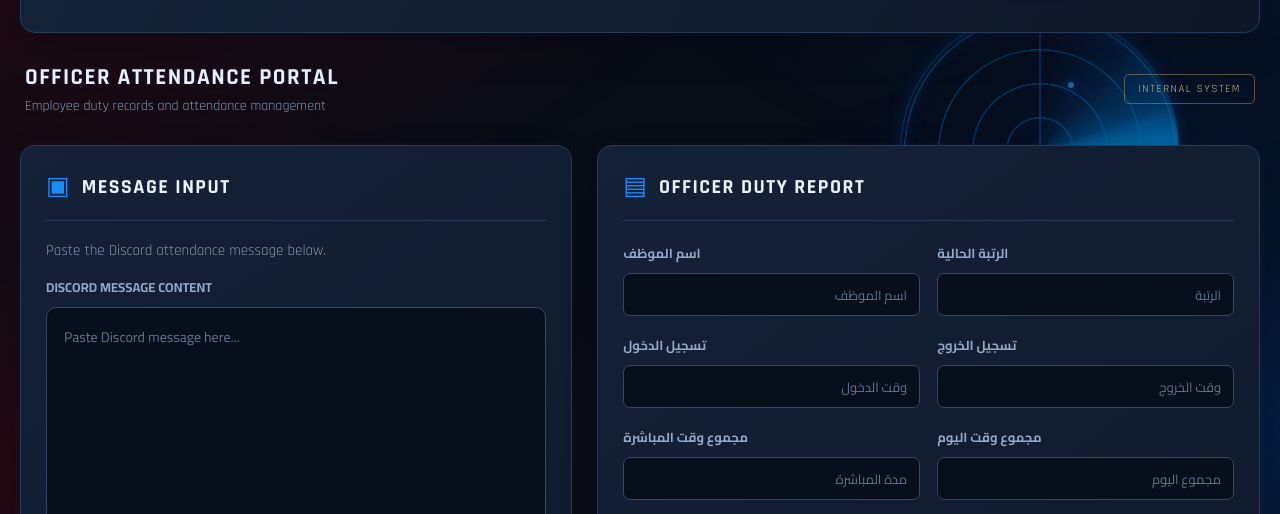
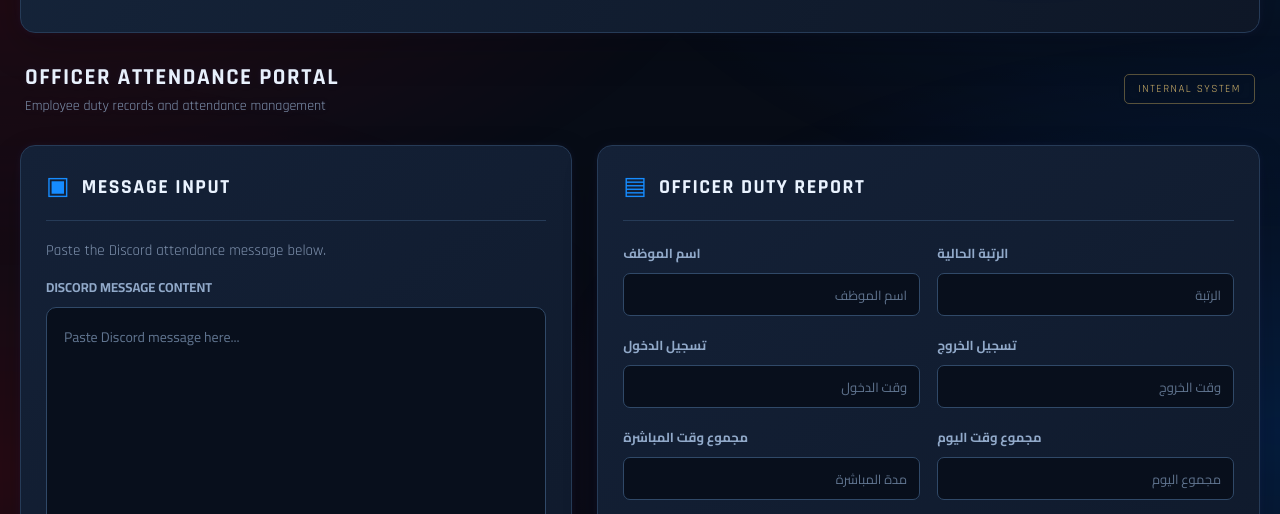
Before and after one commit to youssefshosha1122/LSPD-Attendancee, a plain HTML site: page index.html in a window 1280 px wide. Shown: the part 249-763 px from the top of the page. Drawn offline with Linux system fonts and the light colour scheme.

Commit message:
Add files via upload

```diff
--- a/style.css
+++ b/style.css
@@ -753,7 +753,7 @@ footer span {
     width: 280px;
     height: 280px;
     top: 50%;
-    right: 100px;
+    right: 4000px;
     transform: translateY(-50%);
     z-index: -1;
     opacity: 0.65;
```
